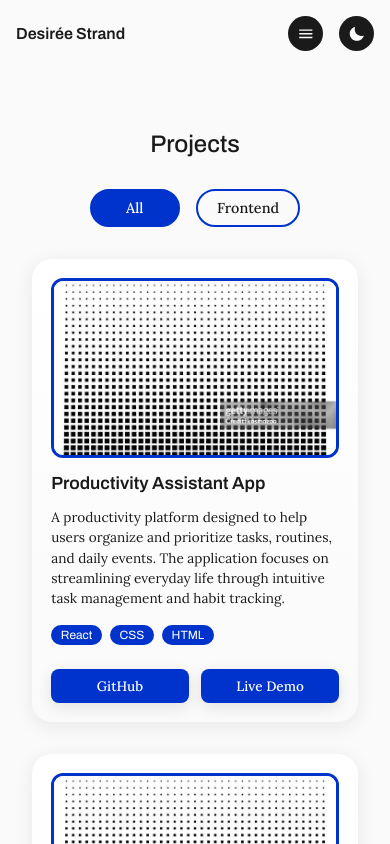
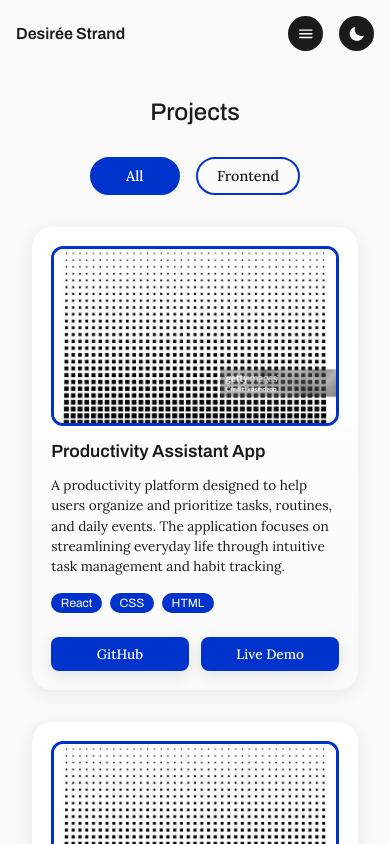
Before and after one commit to desireestrand/desireestrand.github.io, a React (Vite) app: page /projects in a window 390 px wide. Shown: the top 844 px of the page. Built offline with nearby package versions, Linux system fonts and the light colour scheme.

Commit message:
add responsive design to projects page

```diff
--- a/src/pages/ProjectsPage/ProjectsPage.module.css
+++ b/src/pages/ProjectsPage/ProjectsPage.module.css
@@ -12,3 +12,9 @@
   color: var(--text-color);
   position: relative;
 }
+
+@media (max-width: 455px) {
+  .projectsPage {
+    padding: 2rem 1rem 2rem;
+  }
+}
```
